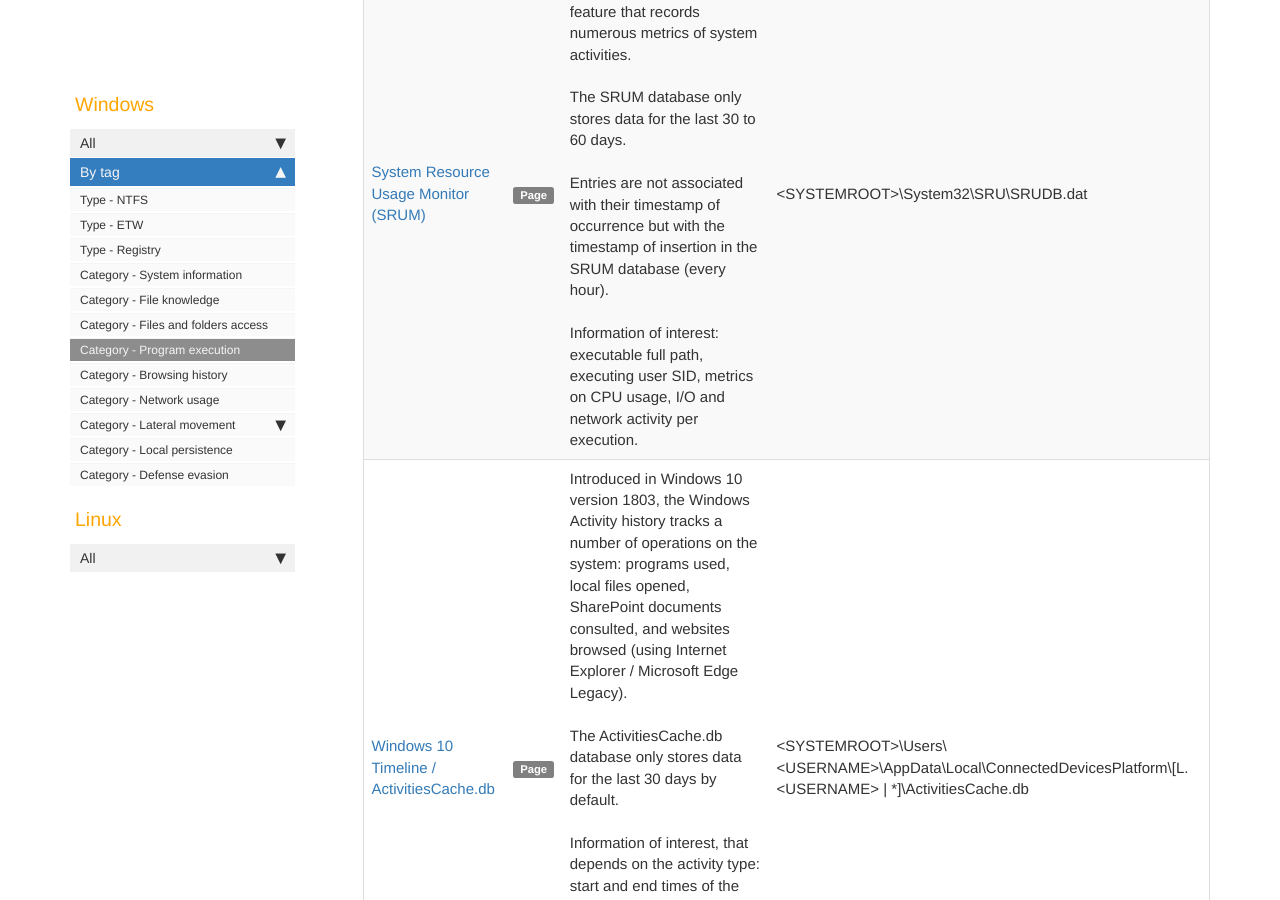
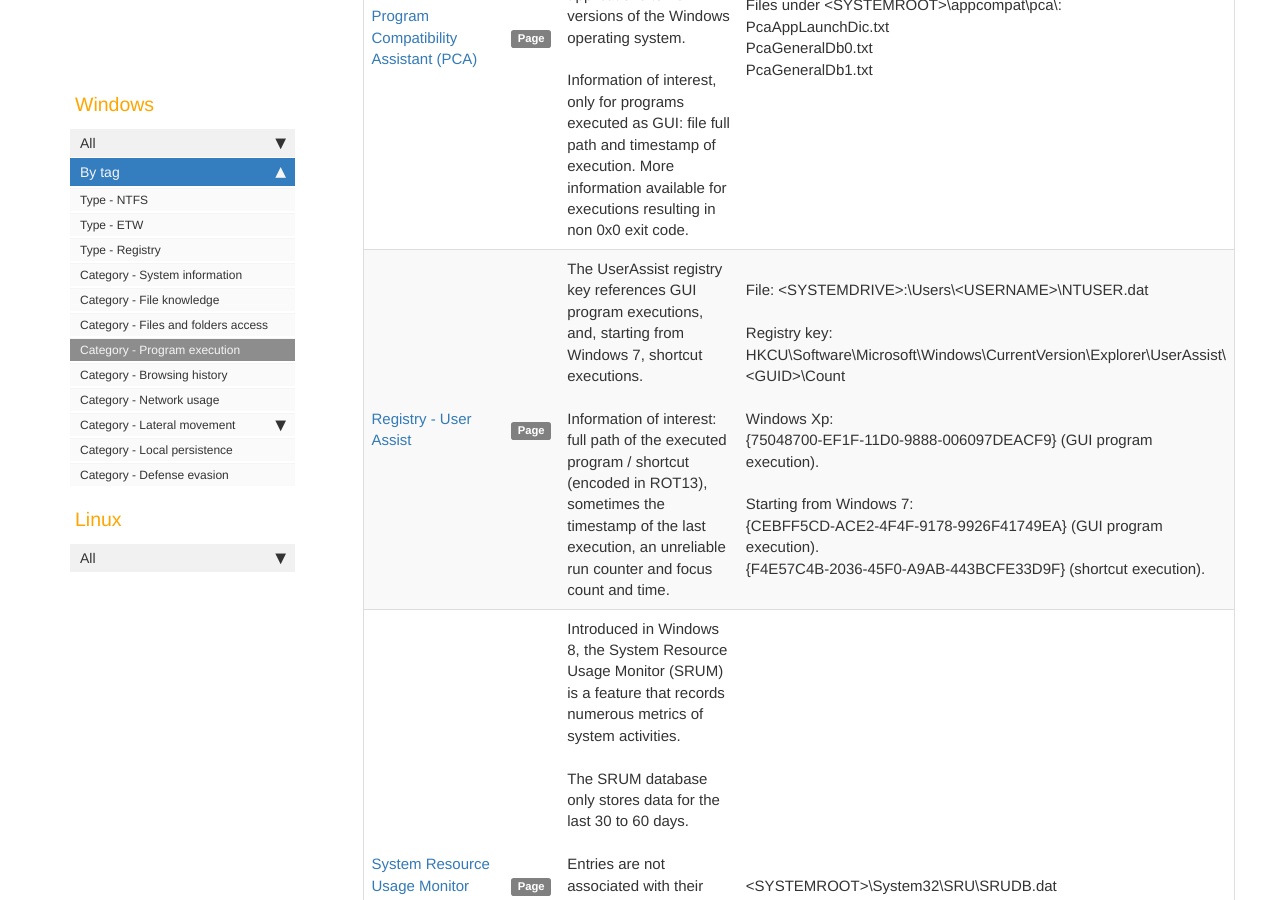
Before and after one commit to Qazeer/artefacts.help, a Jekyll site: the page built from pages/tags/tag_windows_program_execution.md, in a window 1280 px wide and 900 px high, scrolled down 2439 px. Built offline with Jekyll 4.4.1, drawn with Linux system fonts in a browser that asks for light colours; our own code applies the rules of GitHub Pages for plain Markdown files; comment, search, counter and statistics services are not loaded.

Commit message:
[Artefact] UserAssist - init

```diff
--- a/_data/sidebars/sidebar.yml
+++ b/_data/sidebars/sidebar.yml
@@ -146,6 +146,10 @@ entries:
         url: /windows_registry_shellbags.html
         output: web
 
+      - title: UserAssist
+        url: /windows_registry_userassist.html
+        output: web
+
     - title: Amcache
       url: /windows_amcache.html
       output: web
--- /dev/null
+++ b/pages/windows/registry_userassist.md
@@ -0,0 +1,51 @@
+---
+title: Registry - User Assist
+summary: 'The UserAssist registry key references GUI program executions, and, starting from Windows 7, shortcut executions.\n\nInformation of interest: full path of the executed program / shortcut (encoded in ROT13), sometimes the timestamp of the last execution, an unreliable run counter and focus count and time.'
+keywords:
+tags:
+  - windows_program_execution
+  - windows_registry
+location: 'File: <SYSTEMDRIVE>:\Users\<USERNAME>\NTUSER.dat\n\nRegistry key:\nHKCU\Software\Microsoft\Windows\CurrentVersion\Explorer\UserAssist\<GUID>\Count\n\nWindows Xp:\n{75048700-EF1F-11D0-9888-006097DEACF9} (GUI program execution).\n\nStarting from Windows 7:\n{CEBFF5CD-ACE2-4F4F-9178-9926F41749EA} (GUI program execution).\n{F4E57C4B-2036-45F0-A9AB-443BCFE33D9F} (shortcut execution).'
+last_updated: 2024-01-05
+sidebar: sidebar
+permalink: windows_registry_userassist.html
+folder: windows
+---
+
+### Overview
+
+The purpose of the `UserAssist` registry key is not officially documented.
+
+The registry key references **execution of programs with a graphical
+interface**, installed or from a portable executable, and, starting from
+`Windows 7`, shortcuts execution.
+
+### Information of interest
+
+One or two main registry subkeys can be found depending on the Windows OS
+version:
+
+  - On `Windows Xp`: `{75048700-EF1F-11D0-9888-006097DEACF9}` linked to
+    execution of executable files.
+
+  - Starting from `Windows 7`:
+    - `{CEBFF5CD-ACE2-4F4F-9178-9926F41749EA}` linked to execution of
+      executable files.
+
+    - `{F4E57C4B-2036-45F0-A9AB-443BCFE33D9F}` linked to execution of shortcut
+      files.
+
+Each execution is associated with an entry that contains the following notable
+information:
+
+  - Full path of the executed program / shortcut (as the value name, encoded
+    in `ROT13`).
+
+  - Sometimes, the timestamp of the last execution (in the binary value data).
+
+  - An unreliable run counter and focus count and time (in the binary value
+    data).
+
+### References
+
+  - [Defence Institute of Advanced Technology (DU), India - Bhupendra Singh and Upasna Singh - Program Execution Analysis using UserAssist Key in Modern Windows](https://www.scitepress.org/papers/2017/64167/64167.pdf)
```
